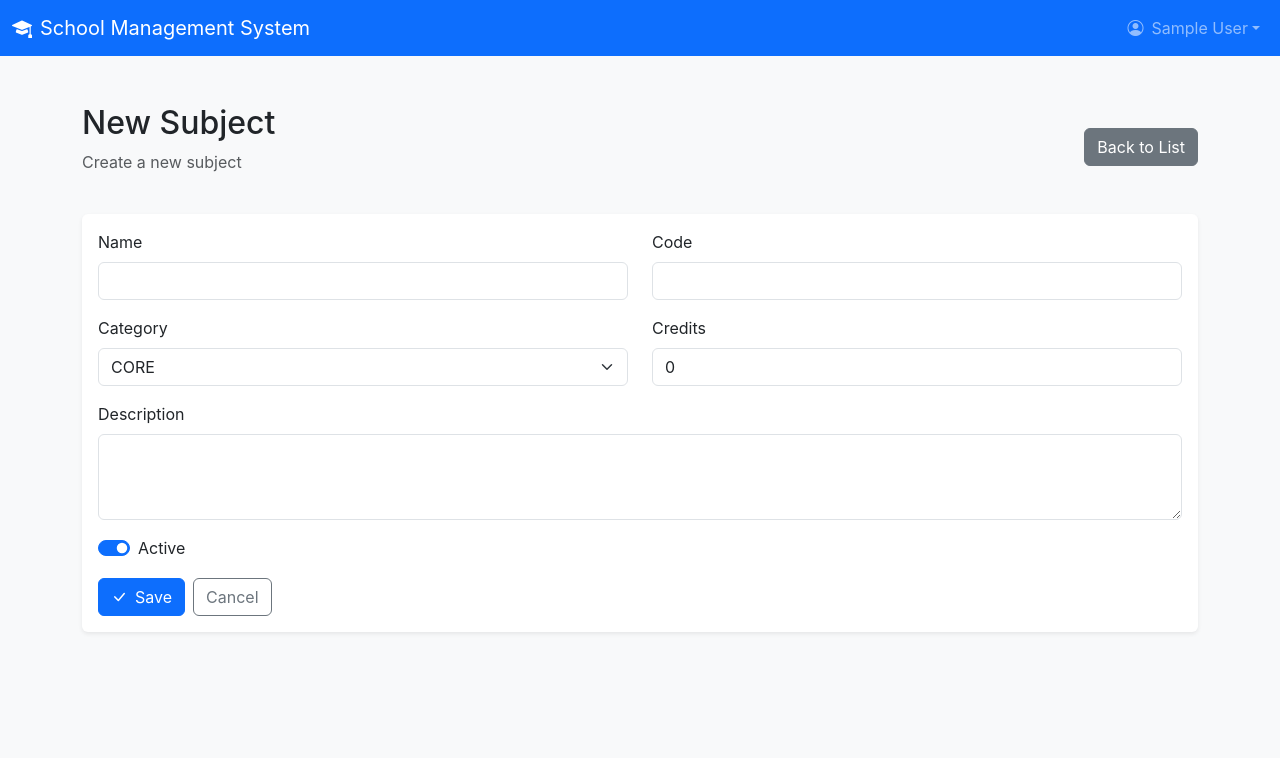
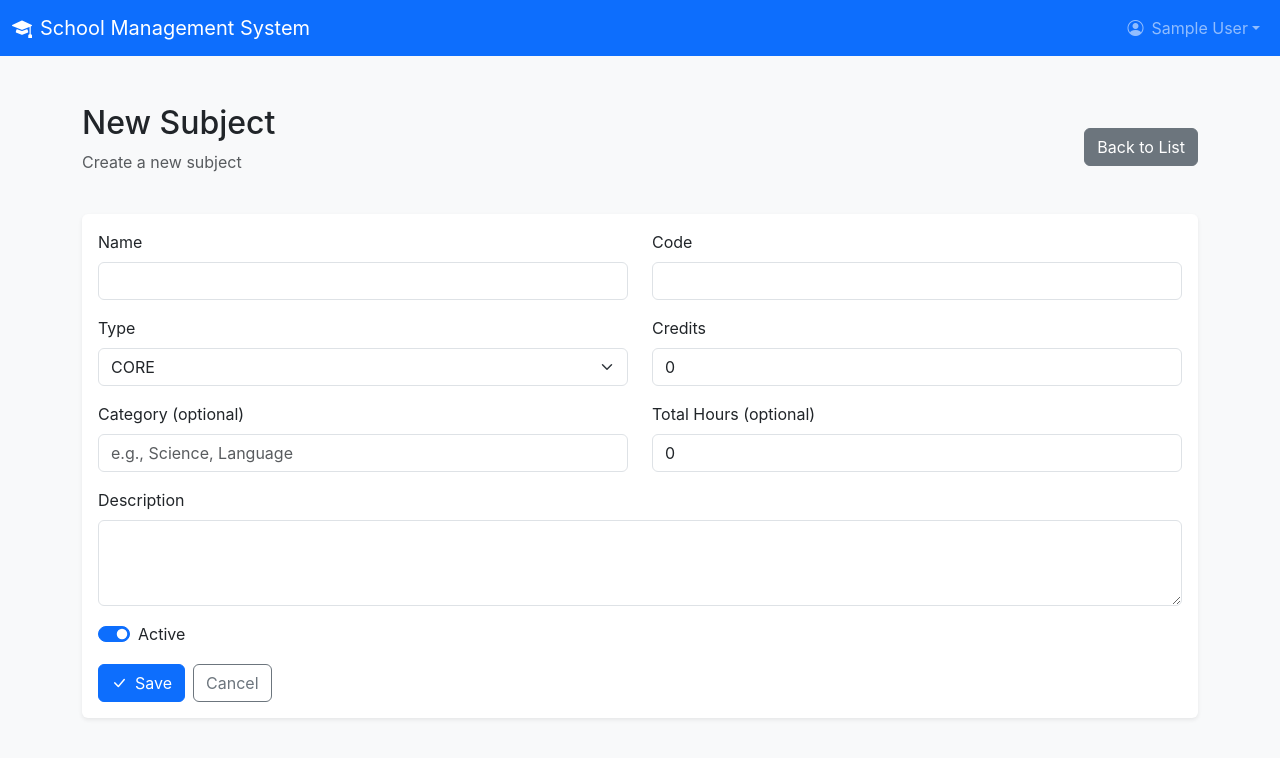
Before and after one commit to mdazaz1987/school-management-frontend, a React (Create React App) app: page /subjects/new in a window 1280 px wide. Shown: the top 758 px of the page. Built offline with nearby package versions, Linux system fonts and the light colour scheme; no server answers; sample sign-in values are in the browser's storage.

Commit message:
fix(subjects): align form and service with backend Subject model (type enum, totalHours, active mapping); gate subject actions to admins

```diff
--- a/src/pages/SubjectForm.tsx
+++ b/src/pages/SubjectForm.tsx
@@ -21,8 +21,10 @@ export const SubjectForm: React.FC = () => {
     code: '',
     description: '',
     schoolId: user?.schoolId || '',
-    category: 'CORE' as any,
+    type: 'CORE',
+    category: '',
     credits: 0,
+    totalHours: 0,
     isActive: true,
   });
 
@@ -60,8 +62,10 @@ export const SubjectForm: React.FC = () => {
         code: form.code?.trim() || '',
         description: form.description || '',
         schoolId: form.schoolId || user?.schoolId || '',
-        category: form.category || 'CORE',
+        type: form.type || 'CORE',
+        category: form.category || undefined,
         credits: form.credits ?? 0,
+        totalHours: form.totalHours ?? undefined,
         isActive: form.isActive ?? true,
       };
       if (isEdit && id) {
@@ -146,14 +150,16 @@ export const SubjectForm: React.FC = () => {
                 <Row>
                   <Col md={6} className="mb-3">
                     <Form.Group>
-                      <Form.Label>Category</Form.Label>
+                      <Form.Label>Type</Form.Label>
                       <Form.Select
-                        value={form.category as any}
-                        onChange={(e) => handleChange('category', e.target.value as any)}
+                        value={form.type as any}
+                        onChange={(e) => handleChange('type', e.target.value as any)}
+                        required
                       >
                         <option value="CORE">CORE</option>
                         <option value="ELECTIVE">ELECTIVE</option>
                         <option value="OPTIONAL">OPTIONAL</option>
+                        <option value="CO_CURRICULAR">CO_CURRICULAR</option>
                       </Form.Select>
                     </Form.Group>
                   </Col>
@@ -164,6 +170,30 @@ export const SubjectForm: React.FC = () => {
                         type="number"
                         value={form.credits ?? 0}
                         onChange={(e) => handleChange('credits', parseInt(e.target.value || '0', 10))}
+                      />
+                    </Form.Group>
+                  </Col>
+                </Row>
+
+                <Row>
+                  <Col md={6} className="mb-3">
+                    <Form.Group>
+                      <Form.Label>Category (optional)</Form.Label>
+                      <Form.Control
+                        type="text"
+                        value={form.category || ''}
+                        onChange={(e) => handleChange('category', e.target.value)}
+                        placeholder="e.g., Science, Language"
+                      />
+                    </Form.Group>
+                  </Col>
+                  <Col md={6} className="mb-3">
+                    <Form.Group>
+                      <Form.Label>Total Hours (optional)</Form.Label>
+                      <Form.Control
+                        type="number"
+                        value={form.totalHours ?? 0}
+                        onChange={(e) => handleChange('totalHours', parseInt(e.target.value || '0', 10))}
                       />
                     </Form.Group>
                   </Col>
--- a/src/pages/SubjectList.tsx
+++ b/src/pages/SubjectList.tsx
@@ -1,4 +1,4 @@
-import React, { useEffect, useState } from 'react';
+import React, { useEffect, useMemo, useState } from 'react';
 import { Button, Card, Container, Row, Col, Table, Badge, Alert, Spinner, Form } from 'react-bootstrap';
 import { useNavigate } from 'react-router-dom';
 import { Layout } from '../components/Layout';
@@ -14,6 +14,8 @@ export const SubjectList: React.FC = () => {
   const [error, setError] = useState('');
   const [success, setSuccess] = useState('');
   const [query, setQuery] = useState('');
+
+  const isAdmin = useMemo(() => (user?.roles || []).some(r => r === 'ADMIN' || r === 'ROLE_ADMIN'), [user?.roles]);
 
   const load = async () => {
     try {
@@ -74,10 +76,12 @@ export const SubjectList: React.FC = () => {
                   value={query}
                   onChange={(e) => setQuery(e.target.value)}
                 />
+                {isAdmin && (
                   <Button variant="primary" onClick={() => navigate('/subjects/new')}>
                     <i className="bi bi-plus-lg me-2"></i>
                     New Subject
                   </Button>
+                )}
               </div>
             </div>
           </Col>
@@ -118,7 +122,7 @@ export const SubjectList: React.FC = () => {
                     <th>Category</th>
                     <th>Credits</th>
                     <th>Status</th>
-                    <th className="text-end">Actions</th>
+                    {isAdmin && <th className="text-end">Actions</th>}
                   </tr>
                 </thead>
                 <tbody>
@@ -133,6 +137,7 @@ export const SubjectList: React.FC = () => {
                           {s.isActive ? 'Active' : 'Inactive'}
                         </Badge>
                       </td>
+                      {isAdmin && (
                         <td className="text-end">
                           <Button
                             variant="outline-primary"
@@ -153,6 +158,7 @@ export const SubjectList: React.FC = () => {
                             <i className={`bi ${s.isActive ? 'bi-x-circle' : 'bi-check-circle'}`}></i>
                           </Button>
                         </td>
+                      )}
                     </tr>
                   ))}
                 </tbody>
--- a/src/pages/TimetableList.tsx
+++ b/src/pages/TimetableList.tsx
@@ -35,11 +35,9 @@ export const TimetableList: React.FC = () => {
       setError('');
       if (isStudent) {
         // Student can only view their class timetable
-        let sid = '';
         if (user?.email) {
           try {
             const stu = await studentService.getStudentByEmail(user.email);
-            sid = stu.id;
             if (stu.classId) {
               try {
                 const tt = await timetableService.getByClass(stu.classId, stu.section);
--- a/src/services/subjectService.ts
+++ b/src/services/subjectService.ts
@@ -20,12 +20,39 @@ export const subjectService = {
   },
 
   async create(data: Partial<Subject>): Promise<Subject> {
-    const created = await apiService.post<any>('/subjects', data);
+    const payload: any = {
+      name: (data.name || '').trim(),
+      code: (data.code || '').trim(),
+      description: data.description,
+      schoolId: data.schoolId,
+      type: data.type,
+      category: data.category,
+      credits: data.credits,
+      totalHours: data.totalHours,
+      classIds: data.classIds,
+      teacherIds: data.teacherIds,
+      syllabus: data.syllabus,
+    };
+    if (data.isActive !== undefined) payload.active = data.isActive;
+    const created = await apiService.post<any>('/subjects', payload);
     return normalizeSubject(created);
   },
 
   async update(id: string, data: Partial<Subject>): Promise<Subject> {
-    const updated = await apiService.put<any>(`/subjects/${id}`, data);
+    const payload: any = {
+      name: data.name,
+      code: data.code,
+      description: data.description,
+      type: data.type,
+      category: data.category,
+      credits: data.credits,
+      totalHours: data.totalHours,
+      classIds: data.classIds,
+      teacherIds: data.teacherIds,
+      syllabus: data.syllabus,
+    };
+    if (data.isActive !== undefined) payload.active = data.isActive;
+    const updated = await apiService.put<any>(`/subjects/${id}`, payload);
     return normalizeSubject(updated);
   },
 
```
Also changed, not shown: src/types/index.ts (+44 -1 lines). Lines whose indentation alone changed are shown as unchanged.
